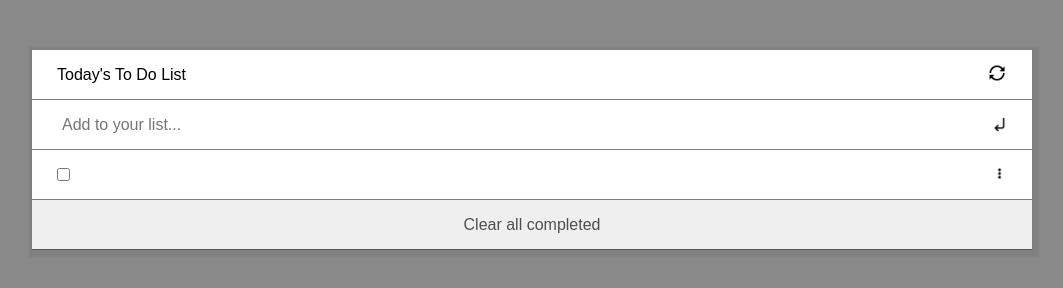
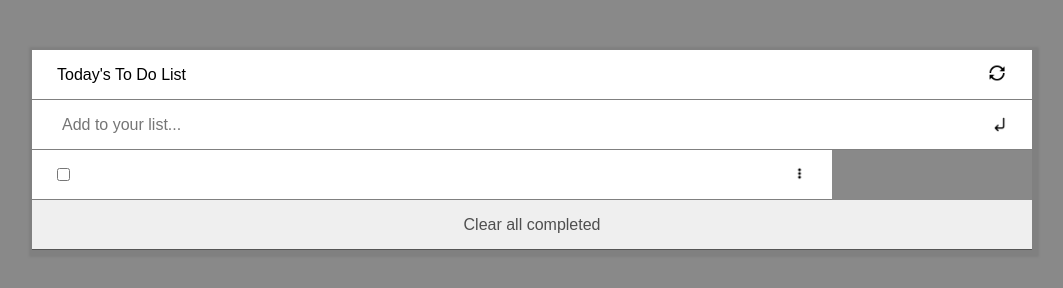
Before and after one commit to hamid-murambiwa/To-Do-list, a website built with webpack: page dist/index.html in a window 1280 px wide. Both pictures are taken after a click on the button 1067 px from the left and 124 px from the top of the page. Shown: the whole page, without its empty margins (108-1171 px from the left). Built offline with nearby package versions, Linux system fonts and the light colour scheme.

Commit message:
Update style

```diff
--- a/src/style.css
+++ b/src/style.css
@@ -93,7 +93,7 @@ body {
   flex-direction: column;
   align-items: flex-end;
   width: 100%;
-  max-height: 1000px;
+  max-height: 200px;
   overflow-y: scroll;
 }
 
@@ -103,7 +103,7 @@ body {
   align-items: center;
   border-bottom: 1px solid grey;
   padding-left: 25px;
-  width: 100%;
+  width: 80%;
   height: 50px;
   background-color: white;
   cursor: pointer;
```
Also changed, not shown: dist/index.bundle.js.
